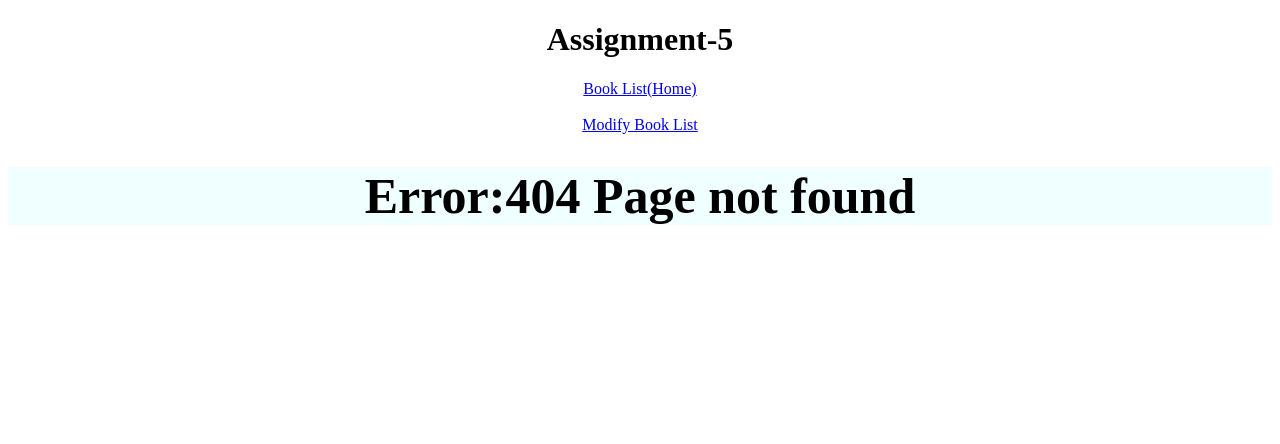
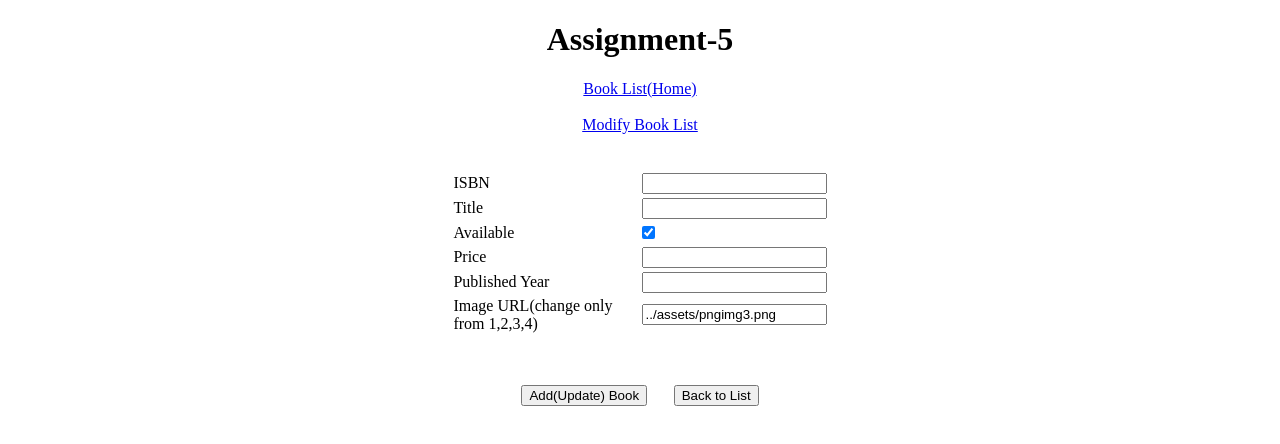
Before and after one commit to RiddhiMeetSavsani/Riddhi_Meet_Savsani_Learning_Angular, an Angular app: page /modify-book/1 in a window 1280 px wide. Before the commit this address had no page. Shown: the top 444 px of the page. Built offline with nearby package versions, Linux system fonts and the light colour scheme.

Commit message:
Implemented full CRUD operations - Assignment 6 completed

```diff
--- a/src/app/book-list-item/book-list-item.component.html
+++ b/src/app/book-list-item/book-list-item.component.html
@@ -4,19 +4,19 @@
       <td>
 
         <h2>{{ book.title }}</h2>
-        <p>ISBN: {{ book?.isbn }}</p>
-        <p>Price: ${{ book?.price }}</p>
-        <p>Published Year: {{ book?.publishedYear }}</p>
-        <p *ngIf="book?.availability">Available</p>
-        <p *ngIf="!book?.availability">Out of Stock</p>
+        <p>ISBN: {{ book.isbn }}</p>
+        <p>Price: ${{ book.price }}</p>
+        <p>Published Year: {{ book.publishedYear }}</p>
+        <p *ngIf="book.availability">Available</p>
+        <p *ngIf="!book.availability">Out of Stock</p>
 
       </td>
       <td>
 
 
         <img
-          [ngSrc]="book?.imageUrl || '../assets/pngimg1.png'"
-          alt="{{ book?.title }}"
+          [ngSrc]="book.imageUrl || '../assets/pngimg1.png'"
+          alt="{{ book.title }}"
           width="212"
           height="212"
           priority
@@ -26,7 +26,6 @@
     </tr>
 
   </table>
-
   <!-- Navigation buttons
   <button (click)="goBackward()" [disabled]="currentIndex === 0">Previous</button>
   <button (click)="goForward()" [disabled]="currentIndex === userList.length - 1">Next</button>
--- a/src/app/book-list-item/book-list-item.component.ts
+++ b/src/app/book-list-item/book-list-item.component.ts
@@ -42,8 +42,9 @@ export class BookListItemComponent {
 
       });
 
-
     });
   }
 
+
+
 }
--- a/src/app/book-list/book-list.component.css
+++ b/src/app/book-list/book-list.component.css
@@ -19,3 +19,6 @@ table{
 td:first-of-type{
   width: 60%;
 }
+button{
+  margin: 1em;
+}
--- a/src/app/book-list/book-list.component.html
+++ b/src/app/book-list/book-list.component.html
@@ -1,17 +1,6 @@
-
-<!-- book-list.component.html -->
-
-
-
-<!--<div *ngFor="let book of bookList3; let i = index">
-  <app-book-list-item [contentItem]="book" [isEven]="i % 2 === 0"></app-book-list-item>
-</div>
--->
-
 <div>
-
   <table>
-    <tr *ngFor="let book of bookList" [routerLink]="['/books', book.isbn]">
+    <tr *ngFor="let book of bookList" (click)="selectBook(book)">
       <td>
         <h2>{{ book.title }}</h2>
         <p>ISBN: {{ book?.isbn }}</p>
@@ -29,7 +18,10 @@
           priority
         />
       </td>
+      <td>
+        <button (click)="editBook(book.isbn)">Edit</button>
+        <button (click)="onDelete(book.isbn)">Delete</button>
+      </td>
     </tr>
   </table>
-
 </div>
--- a/src/app/book-list/book-list.component.ts
+++ b/src/app/book-list/book-list.component.ts
@@ -1,38 +1,74 @@
-import {Component, Input, ViewEncapsulation} from '@angular/core';
-import {Book} from "../models/book";
-import {BookListItemComponent} from "../book-list-item/book-list-item.component";
-import {CommonModule, NgOptimizedImage} from "@angular/common";
+import { Component, Input, ViewEncapsulation } from '@angular/core';
+import { Book } from "../models/book";
+import { BookListItemComponent } from "../book-list-item/book-list-item.component";
+import { CommonModule, NgOptimizedImage } from "@angular/common";
 import { BookService } from '../services/book.service';
-import {ActivatedRoute, Router, RouterLink} from "@angular/router";
+import { Router, RouterLink } from "@angular/router";
 
 @Component({
   selector: 'app-book-list',
   standalone: true,
-  imports: [CommonModule, BookListItemComponent, NgOptimizedImage, RouterLink],// Import the child component
-  templateUrl: './book-list.component.html',
-  styleUrl: './book-list.component.css',
+  imports: [CommonModule, BookListItemComponent, NgOptimizedImage, RouterLink], // Import the child component
+  templateUrl:'./book-list.component.html',
+  styleUrls: ['./book-list.component.css'], // Correct the styleUrls property name
   encapsulation: ViewEncapsulation.None
 })
 export class BookListComponent {
   bookList:Book[]=[];
 
 
-  constructor (private bookService: BookService){
+  constructor (private bookService: BookService, private router: Router){
     //this constructor is primarily used for dependency injection
   }
 
 
-  ngOnInit(){
-    //This lifecycle hook is a good place to fetch and init our data
+  // ngOnInit(){
+  //   //This lifecycle hook is a good place to fetch and init our data
+  //   this.bookService.getBooksObservable().subscribe({
+  //     next: (data: Book[]) => this.bookList = data,
+  //     error:err => console.error("Error fetching Book", err),
+  //     complete:() => console.log("Book data fetch complete!")
+  //   })
+  //
+  // }
+
+  ngOnInit() {
+    this.refreshBookList(); // Call this method on initialization
+  }
+
+  refreshBookList(): void {
     this.bookService.getBooksObservable().subscribe({
       next: (data: Book[]) => this.bookList = data,
-      error:err => console.error("Error fetching Book", err),
-      complete:() => console.log("Book data fetch complete!")
-    })
+      error: err => console.error("Error fetching Book", err),
+      complete: () => console.log("Book data fetch complete!")
+    });
+  }
 
-  }
   selectedBook?: Book;
   selectBook(book: Book): void {
     this.selectedBook = book;
   }
+
+  // onDelete(): void{
+  //   const isbn = this.selectedBook?.isbn;
+  //   if(isbn){
+  //     this.bookService.deleteBook(isbn);
+  //     this.router.navigate(['/books']);
+  //   }
+  // }
+
+  onDelete(isbn: number):void{
+    this.bookService.deleteBook(isbn);
+    this.bookList = this.bookList.filter(book=> book.isbn!==isbn);
+    this.router.navigate(['/books']);
   }
+
+
+//     deleteBook(isbn: number): void {
+//   this.books = this.books.filter(book=> book.isbn!==isbn);
+// }
+  editBook(isbn: number): void {
+    this.router.navigate(['/modify-book', isbn]);
+  }
+
+}
--- a/src/app/data/mock-book-data.ts
+++ b/src/app/data/mock-book-data.ts
@@ -21,7 +21,7 @@ export const bookList3:Book[]=[
     isbn: 32222,
     price: 150,
     availability: false,
-    imageUrl:"../../../../../../assets/pngimg2.png"
+    imageUrl:"../assets/pngimg2.png"
   },
 
   {
--- a/src/app/models/book.ts
+++ b/src/app/models/book.ts
@@ -6,5 +6,5 @@ export interface Book {
   isbn: number;
   price: number;
   availability: boolean;
-  imageUrl:string;
+  imageUrl?:string;
 }
--- a/src/app/modify-book-list-item/modify-book-list-item.component.css
+++ b/src/app/modify-book-list-item/modify-book-list-item.component.css
@@ -0,0 +1,12 @@
+table{
+  width:30%;
+  margin: auto;
+  text-align: left;
+}
+
+input{
+  margin-left: 0;
+}
+button{
+  margin: 1em;
+}
--- a/src/app/modify-book-list-item/modify-book-list-item.component.html
+++ b/src/app/modify-book-list-item/modify-book-list-item.component.html
@@ -1 +1,41 @@
-<p>modify-book-list-item works!</p>
+<!-- modify-book-list-item.component.html -->
+<br/><br/>
+
+<form [formGroup]="bookForm" (ngSubmit)="onSubmit()">
+  <table>
+
+    <tr>
+      <td><label for="isbn">ISBN</label></td>
+      <td><input type="number" id="isbn" formControlName="isbn" /></td>
+    </tr>
+    <tr>
+      <td><label for="title">Title</label></td>
+      <td><input type="text" id="title" formControlName="title" /></td>
+    </tr>
+
+    <tr>
+      <td><label for="availability">Available</label></td>
+      <td><input type="checkbox" id="availability" formControlName="availability" /></td>
+    </tr>
+    <tr>
+      <td><label for="price">Price</label></td>
+      <td><input type="number" id="price" formControlName="price" /></td>
+    </tr>
+    <tr>
+      <td><label for="publishedYear">Published Year</label></td>
+      <td><input type="number" id="publishedYear" formControlName="publishedYear" /></td>
+    </tr>
+    <tr>
+      <td><label for="imageUrl">Image URL(change only from 1,2,3,4)</label></td>
+
+      <td><input type="text" id="imageUrl" formControlName="imageUrl" /></td>
+    </tr>
+  </table>
+
+  <br/><br/>
+
+  <div class="form-buttons">
+    <button type="submit">Add(Update) Book</button>
+    <button type="button" (click)="navigateToBookList()">Back to List</button>
+  </div>
+</form>
--- a/src/app/modify-book-list-item/modify-book-list-item.component.ts
+++ b/src/app/modify-book-list-item/modify-book-list-item.component.ts
@@ -1,12 +1,108 @@
-import { Component } from '@angular/core';
+import {Component, OnInit} from '@angular/core';
+import {FormBuilder, FormGroup, ReactiveFormsModule, Validators} from "@angular/forms";
+import {Book} from "../models/book";
+import {ActivatedRoute, Router} from "@angular/router";
+import {BookService} from "../services/book.service";
 
 @Component({
   selector: 'app-modify-book-list-item',
   standalone: true,
-  imports: [],
+  imports: [
+    ReactiveFormsModule
+  ],
   templateUrl: './modify-book-list-item.component.html',
   styleUrl: './modify-book-list-item.component.css'
 })
-export class ModifyBookListItemComponent {
+export class ModifyBookListItemComponent implements OnInit{
+  bookForm : FormGroup;
+  book: Book | undefined;
 
+  constructor(
+    private fb:FormBuilder,
+    private route: ActivatedRoute,
+    private bookService : BookService,
+    private router: Router
+  ) {
+    this.bookForm=this.fb.group({
+      title: ['', Validators.required],
+      author: ['', Validators.required],
+      isbn: ['', Validators.required],
+      genre: [''],
+      availability:[true],
+      price: ['', Validators.required],
+      publishedYear:[''],
+      imageUrl:['../assets/pngimg3.png']
+    });
+  }
+
+  ngOnInit() :void{
+    const isbn = this.route.snapshot.paramMap.get('isbn');
+    if(isbn){
+      this.bookService.getBookById(+isbn).subscribe(book=>{
+        if(book){
+          this.book=book;
+
+          this.bookForm.patchValue(book);
+        }
+      });
+    }
+  }
+
+  onSubmit():void{
+    const book: Book = this.bookForm.value;
+
+    if(this.book?.isbn){
+      this.bookService.updateBook(book);
+    }else{
+      const newIsbn = this.bookService.generateNewId();
+      book.isbn=newIsbn;
+      this.bookService.addBook(book);
+    }
+
+    this.router.navigate(['/books']);
+
+  }
+
+  // onSubmit(): void {
+  //   const book: Book = this.bookForm.value;
+  //
+  //   console.log("Form Data on Submit:", book); // Debugging line to inspect form data
+  //
+  //   if (this.book?.isbn) {
+  //     // For updating an existing book
+  //     console.log("Updating book with ISBN:", book.isbn);
+  //     this.bookService.updateBook(book).subscribe(
+  //       response => {
+  //         console.log("Update Success:", response);
+  //         this.router.navigate(['/books']);
+  //       },
+  //       error => console.error("Update Error:", error)
+  //     );
+  //   } else {
+  //     // For adding a new book
+  //     const newIsbn = this.bookService.generateNewId();
+  //     book.isbn = newIsbn;
+  //     console.log("Adding new book with ISBN:", newIsbn);
+  //     this.bookService.addBook(book).subscribe(
+  //       response => {
+  //         console.log("Add Success:", response);
+  //         this.router.navigate(['/books']);
+  //       },
+  //       error => console.error("Add Error:", error)
+  //     );
+  //   }
+  // }
+
+
+  // onDelete(): void{
+  //   const isbn = this.bookForm.get('isbn')?.value;
+  //   if(isbn){
+  //     this.bookService.deleteBook(isbn);
+  //     this.router.navigate(['/books']);
+  //   }
+  // }
+
+  navigateToBookList():void{
+    this.router.navigate(['/books']);
+  }
 }
--- a/src/app/services/book.service.ts
+++ b/src/app/services/book.service.ts
@@ -22,6 +22,7 @@ export class BookService {
   }
 
   addBook(newBook: Book): Observable<Book> {
+    console.log("Adding new book:", newBook);
     this.books.push(newBook);
     return of(newBook);
   }
@@ -39,6 +40,11 @@ export class BookService {
     this.books = this.books.filter(book=> book.isbn!==isbn);
   }
 
+  // deleteBook(isbn: number): Observable<void> {
+  //   this.books = this.books.filter(book => book.isbn !== isbn);
+  //   return of();
+  // }
+
   generateNewId(): number{
     return this.books.length > 0 ? Math.max(...this.books.map(book=>book.isbn))+ 1 : 1;
   }
--- a/src/main.ts
+++ b/src/main.ts
@@ -11,6 +11,7 @@ const routes: Routes = [
   {path:'', redirectTo: '/books', pathMatch: 'full'}, //default route
   { path: 'books', component: BookListComponent },
   { path: 'books/:isbn', component: BookListItemComponent },
+  {path: 'modify-book/:isbn', component: ModifyBookListItemComponent},
   {path: 'modify-book', component: ModifyBookListItemComponent},
   {path: '**', component: PageNotFoundComponent}
 ];
```
